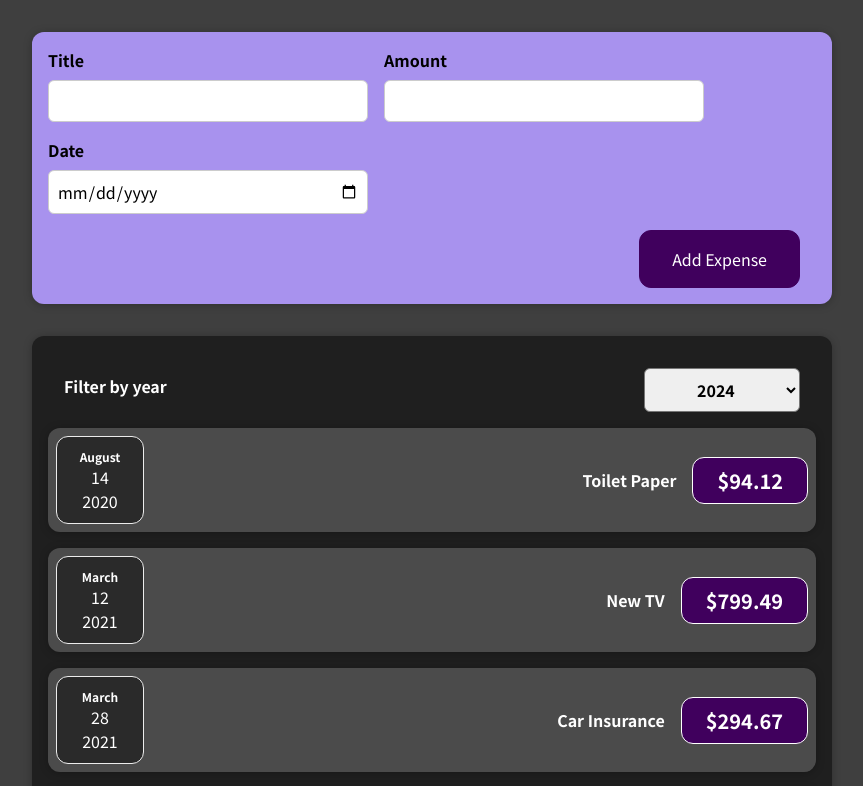
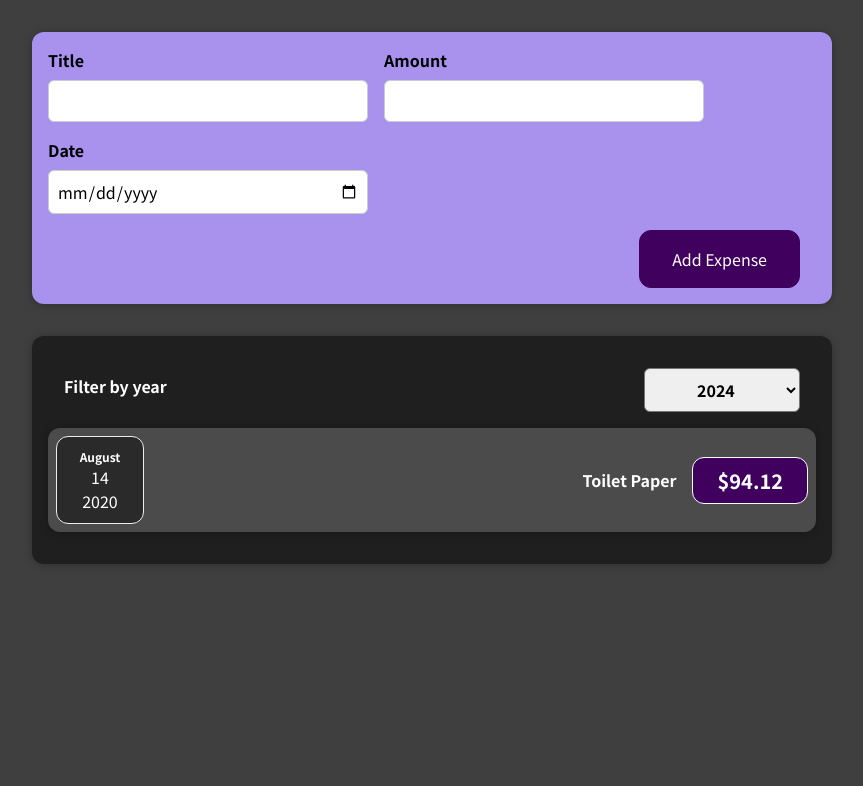
Before and after one commit to CarolinaMaffia/React-Course, a React (Create React App) app: page / in a window 1280 px wide. Shown: the top 786 px of the page, without its empty margins (208-1071 px from the left). Built offline with nearby package versions, Linux system fonts and the light colour scheme.

Commit message:
filtered by year

```diff
--- a/src/components/Expenses/Expenses.js
+++ b/src/components/Expenses/Expenses.js
@@ -12,12 +12,17 @@ const Expenses = (props) => {
         setFilteredYear(selectedYear);
     }
 
+    const filteredExpenses = props.items.filter(expenses => {
+        return expenses.date.getFullYear().toString() === filteredYear;
+    })
+
     return (
         <div>
             <Card className="expenses">
                 <ExpensesFilter selected={filteredYear} onChangeFilter={filterChangeHandler}/>
-                {props.items.map((expense) => (
+                {filteredExpenses.map((expense) => (
                     <ExpenseItem
+                        key={expense.id}
                         title={expense.title}
                         amount={expense.amount}
                         date={expense.date}
```
Also changed, not shown: 1 other file (tests, documents, lock files or other folders).
